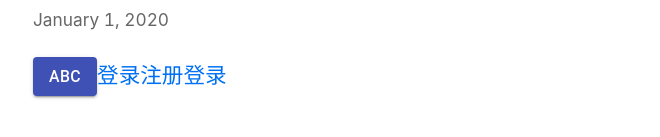
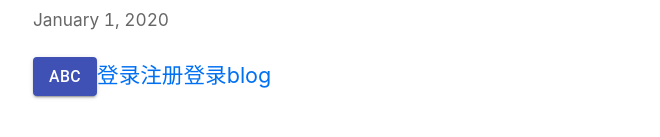
Before and after one commit to SevenWang666/react-next-blog, a Next.js app: page / in a window 1280 px wide. Shown: the part 621-758 px from the top of the page, without its empty margins (301-961 px from the left). Built offline with nearby package versions, Linux system fonts and the light colour scheme.

Commit message:
fix: login

```diff
--- a/package.json
+++ b/package.json
@@ -19,6 +19,7 @@
     "babel-plugin-import": "^1.13.1",
     "date-fns": "^2.16.1",
     "gray-matter": "^4.0.2",
+    "markdown-to-jsx": "^7.1.0",
     "next": "10.0.1",
     "react": "17.0.1",
     "react-dom": "17.0.1",
--- a/pages/index.tsx
+++ b/pages/index.tsx
@@ -54,6 +54,9 @@ export default function Home ({
         <Link href='/settings/login'>
           <a>登录</a>
         </Link>
+        <Link href='/blog/Blog'>
+          <a>blog</a>
+        </Link>
       </section>
     </Layout>
   );
```
Also changed, not shown: 1 other file (tests, documents, lock files or other folders).
